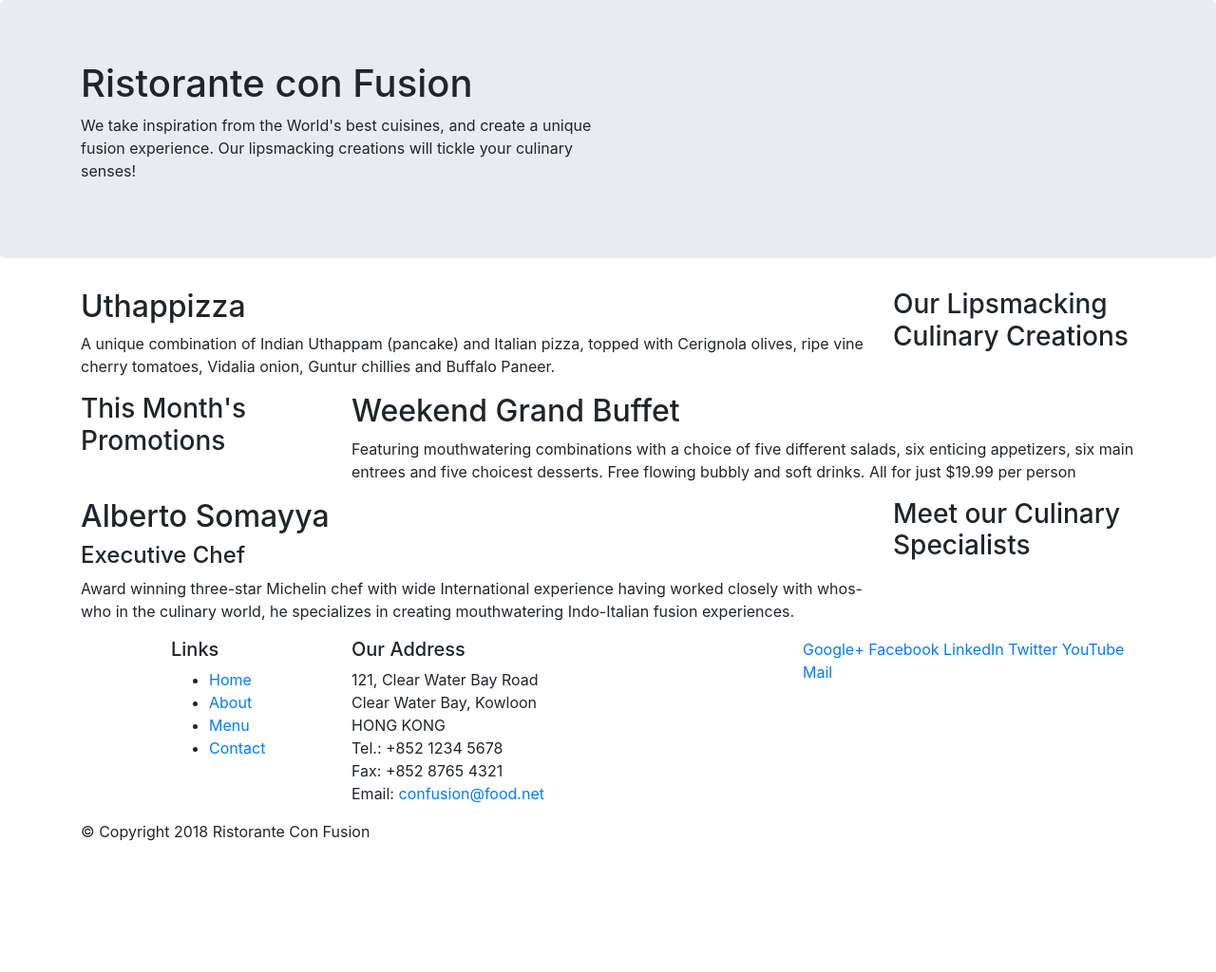
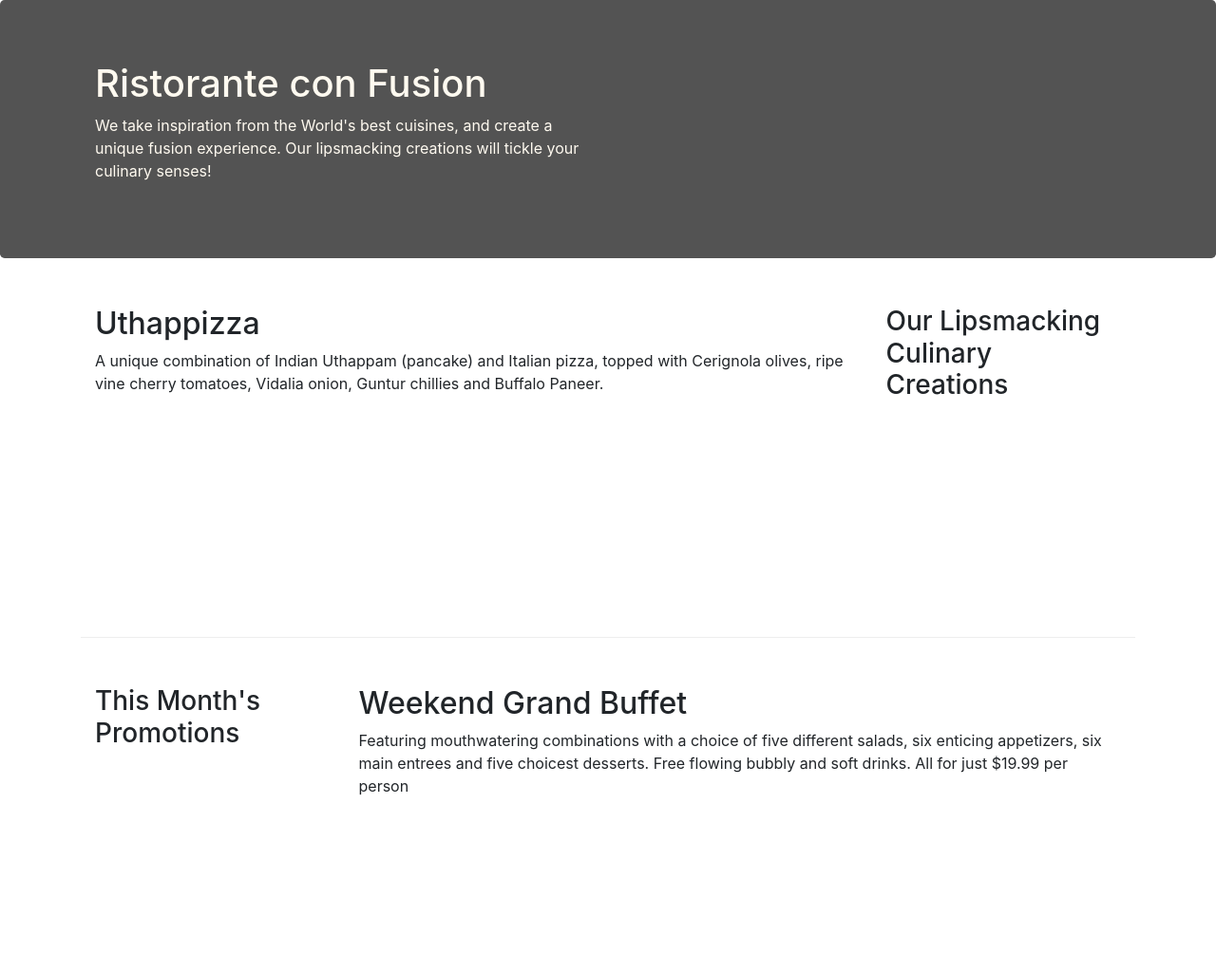
Before and after one commit to devansh2611/bootstrap, a website: page index.html in a window 1280 px wide. Shown: the top 1024 px of the page at 95% size. Before the commit the page ends 904 px from the top, so only its background shows below. Drawn offline with nearby package versions, Linux system fonts and the light colour scheme.

Commit message:
Bootstrap grid part 2

```diff
--- /dev/null
+++ b/css/styles.css
@@ -0,0 +1,32 @@
+.row-header{
+    margin: 0px auto;
+    padding: 0px auto;
+}
+
+.row-content{
+    margin: 0px auto;
+    padding: 50px 0px 50px 0px;
+    border-bottom: 1px ridge;
+    min-height: 400px;
+}
+
+.footer{
+    background-color:#e0e0e0;
+    margin: 0px auto;
+    padding: 20px 0px;
+
+}
+
+.jumbotron{
+    padding: 70 px 30px;
+    margin: 0px auto;
+    background: #535353 ;
+    color: floralwhite;
+
+}
+
+.address{
+    font-size: 80%;
+    margin: 0px;
+    color: #0f0f0f;
+}
--- a/index.html
+++ b/index.html
@@ -9,6 +9,7 @@
 
         <!-- Bootstrap CSS -->
         <link rel="stylesheet" href="node_modules/bootstrap/dist/css/bootstrap.min.css">
+        <link rel="stylesheet" href="css/styles.css">
     <title>Ristorante Con Fusion</title>
 </head>
 
@@ -16,7 +17,7 @@
 
     <header class="jumbotron">
         <div class="container">
-            <div class="row">
+            <div class="row row-header">
                 <div class="col-12 col-sm-6">
                     <h1>Ristorante con Fusion</h1>
                     <p>We take inspiration from the World's best cuisines, and create a unique fusion experience. Our lipsmacking creations will tickle your culinary senses!</p>
@@ -28,7 +29,7 @@
     </header>
 
     <div class="container">
-        <div class="row">
+        <div class="row row-content allign-items-center">
             <div class="col-12 col-sm-4 order-sm-last col-md-3">
                 <h3>Our Lipsmacking Culinary Creations</h3>
             </div>
@@ -39,7 +40,7 @@
         </div>
 
 
-        <div class="row">
+        <div class="row row-content allign-items-center">
             <div class="col-12 col-sm-4 col-md-3">
                 <h3>This Month's Promotions</h3>
             </div>
@@ -49,7 +50,7 @@
             </div>
         </div>
 
-        <div class="row">
+        <div class="row row-content allign-items-center">
             <div class="col-12 col-sm-4 order-sm-last col-md-3">
                 <h3>Meet our Culinary Specialists</h3>
             </div>
@@ -61,19 +62,19 @@
         </div>
     </div>
 
-    <footer>
+    <footer class="footer">
         <div class="container">
             <div class="row">
                 <div class="col-4 offset-1 col-sm-2">
                     <h5>Links</h5>
-                    <ul>
+                    <ul class="list-unstyled">
                         <li><a href="#">Home</a></li>
                         <li><a href="#">About</a></li>
                         <li><a href="#">Menu</a></li>
                         <li><a href="#">Contact</a></li>
                     </ul>
                 </div>
-                <div class="col-7 col-sm-5">
+                <div class="col-7 col-sm-5 address">
                     <h5>Our Address</h5>
                     <address>
 		              121, Clear Water Bay Road<br>
@@ -84,8 +85,8 @@
 		              Email: <a href="mailto:confusion@food.net">confusion@food.net</a>
 		           </address>
                 </div>
-                <div class="col-12 col-sm-4">
-                    <div>
+                <div class="col-12 col-sm-4 align-self-center">
+                    <div class="text-center">
                         <a href="http://google.com/+">Google+</a>
                         <a href="http://www.facebook.com/profile.php?id=">Facebook</a>
                         <a href="http://www.linkedin.com/in/">LinkedIn</a>
@@ -95,7 +96,7 @@
                     </div>
                 </div>
            </div>
-           <div class="row">
+           <div class="row justify-content-center">
                 <div class="col-auto">
                     <p>© Copyright 2018 Ristorante Con Fusion</p>
                 </div>
```
